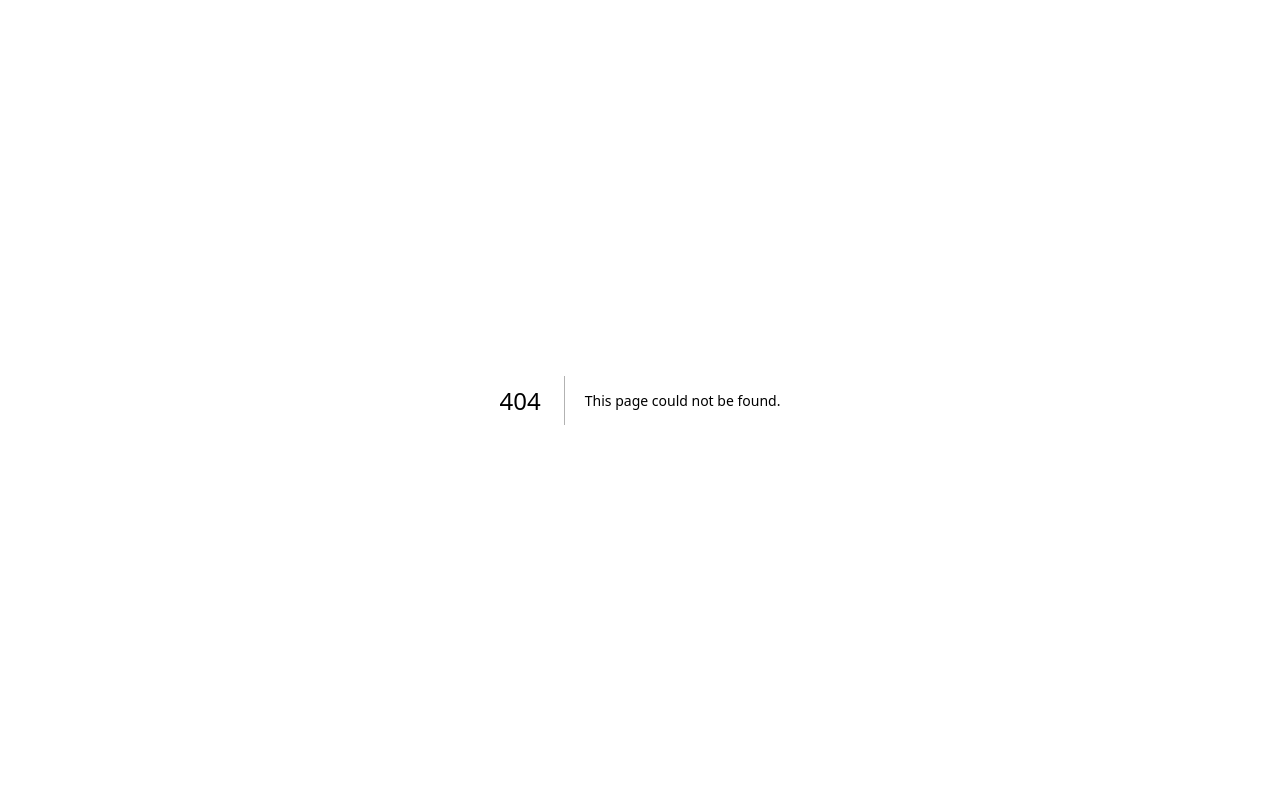
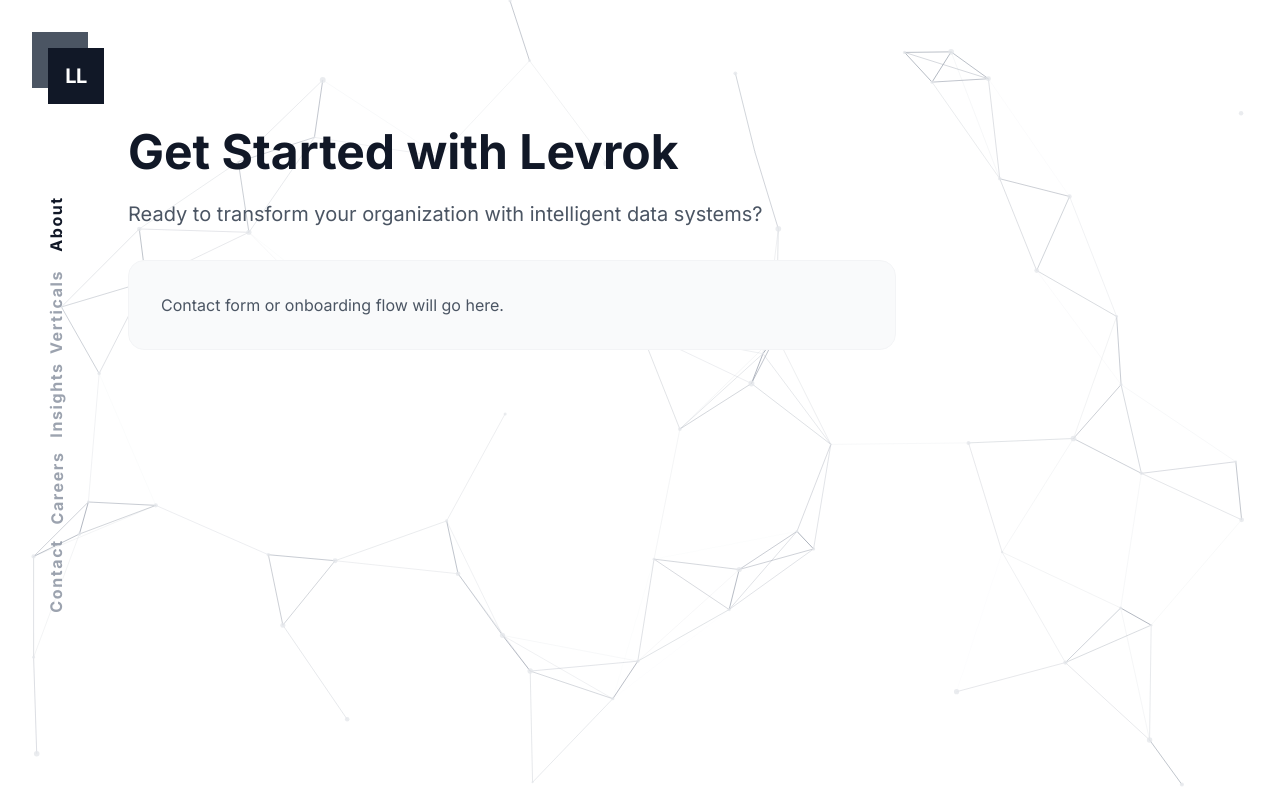
Before and after one commit to pleyva2004/bento, a Next.js app: page /getstarted in a window 1280 px wide. Before the commit this address had no page. Built offline with nearby package versions, Linux system fonts and the light colour scheme.

Commit message:
placeholder get started page

```diff
--- /dev/null
+++ b/app/getstarted/page.tsx
@@ -0,0 +1,36 @@
+'use client';
+
+import React, { useState } from 'react';
+import Logo from '@/components/layout/Logo';
+import ParticleAnimation from '@/components/ParticleAnimation';
+import Sidebar from '@/components/layout/Sidebar';
+
+export default function GetStarted() {
+    const [currentSection, setCurrentSection] = useState<string>('');
+
+    return (
+        <div className="bg-white text-gray-900 min-h-screen pb-20 relative">
+            <ParticleAnimation />
+            <div className="relative z-10">
+                <Logo />
+                <Sidebar
+                    currentSection={currentSection}
+                    setCurrentSection={setCurrentSection}
+                />
+                <div className="max-w-7xl mx-auto px-8 md:px-12 pt-32 md:pl-32">
+                    <div className="max-w-3xl">
+                        <h1 className="text-4xl md:text-5xl font-bold mb-6">Get Started with Levrok</h1>
+                        <p className="text-xl text-gray-600 mb-8">
+                            Ready to transform your organization with intelligent data systems?
+                        </p>
+                        <div className="bg-gray-50 p-8 rounded-2xl border border-gray-100">
+                            <p className="text-gray-600">
+                                Contact form or onboarding flow will go here.
+                            </p>
+                        </div>
+                    </div>
+                </div>
+            </div>
+        </div>
+    );
+}
--- a/components/sections/Hero.tsx
+++ b/components/sections/Hero.tsx
@@ -40,7 +40,7 @@ const Hero: React.FC = () => {
         <div className="flex flex-wrap items-center gap-4 sm:gap-5 md:gap-6 mt-8 sm:mt-10 md:mt-12">
           {/* Primary Button - Get Started with Levrok */}
           <a
-            href="/levrok"
+            href="/getstarted"
             className="group relative px-6 py-3.5 sm:px-7 sm:py-4 md:px-8 md:py-4 bg-gray-100 text-gray-900 font-medium text-sm sm:text-base md:text-base inline-flex items-center justify-center hover:bg-gray-200 transition-all duration-300 border border-gray-300 uppercase tracking-wide overflow-hidden"
             style={{ clipPath: 'polygon(20px 0%, 100% 0%, 100% calc(100% - 20px), calc(100% - 20px) 100%, 0% 100%, 0% 20px)' }}
           >
```
